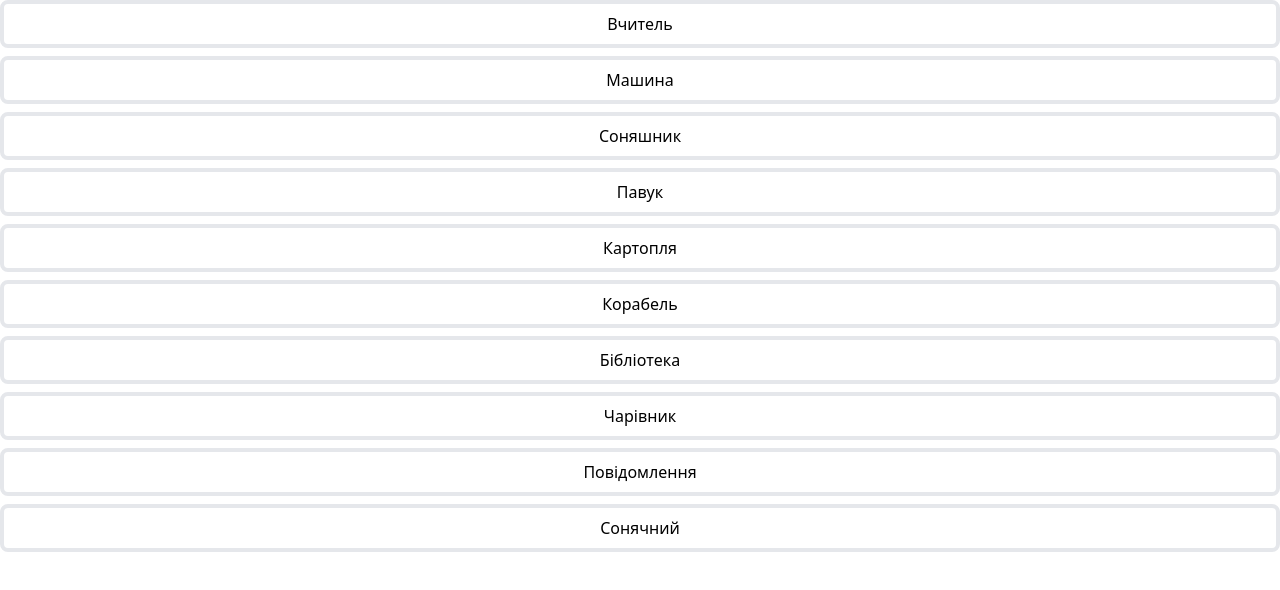
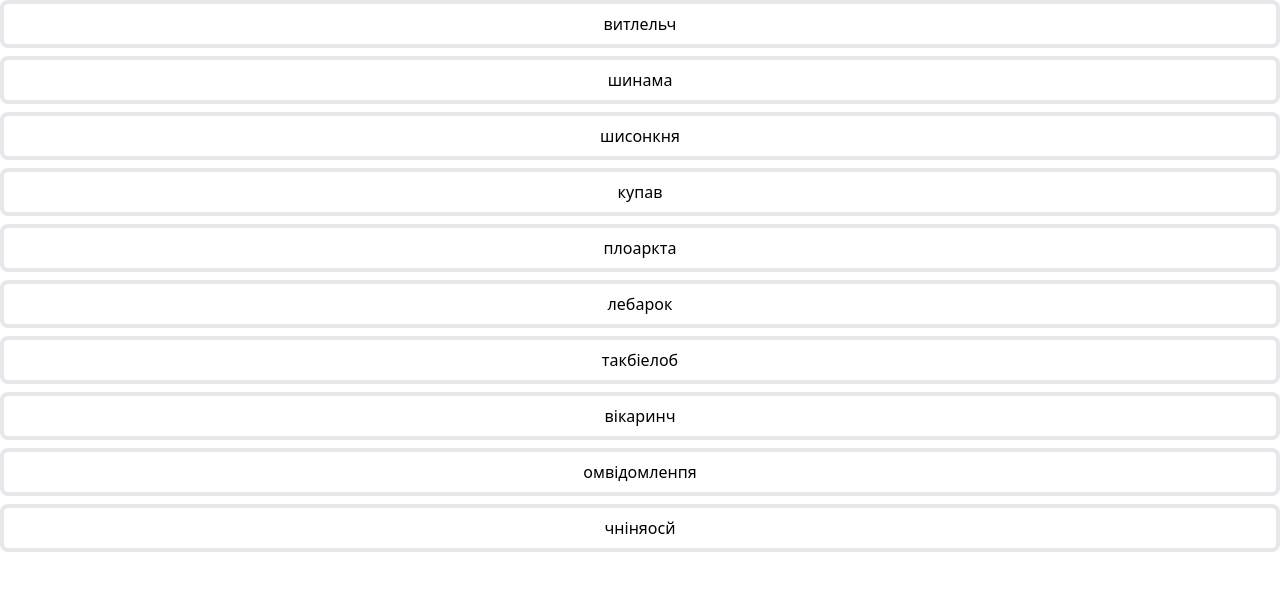
Before and after one commit to aleksname/assessment, a Next.js app: page /GamesAnogramaEl in a window 1280 px wide. Shown: the top 590 px of the page. Built offline with nearby package versions, Linux system fonts and the light colour scheme.

Commit message:
fix: manual edit dataAnogram file

```diff
--- a/dataAnograma.js
+++ b/dataAnograma.js
@@ -1,14 +1,14 @@
 export const dataAnograma = [
-    {id: 1, word: 'Вчитель '},
-    {id: 2, word: 'Машина '},
-    {id: 3, word: 'Соняшник '},
-    {id: 4, word: 'Павук '},
-    {id: 5, word: 'Картопля '},
-    {id: 6, word: 'Корабель '},
-    {id: 7, word: 'Бібліотека '},
-    {id: 8, word: 'Чарівник '},
-    {id: 9, word: 'Повідомлення '},
-    {id: 10, word: 'Сонячний '},
+    {id: 1, word: 'витлельч '},
+    {id: 2, word: 'шинама '},
+    {id: 3, word: 'шисонкня '},
+    {id: 4, word: 'купав '},
+    {id: 5, word: 'плоаркта '},
+    {id: 6, word: 'лебарок '},
+    {id: 7, word: 'такбіелоб '},
+    {id: 8, word: 'вікаринч '},
+    {id: 9, word: 'омвідомленпя '},
+    {id: 10, word: 'чніняосй '},
 ]
 
 // const secondEl = dataAnograma[1]
```
